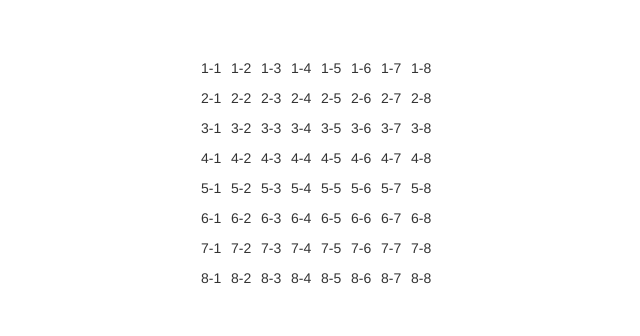
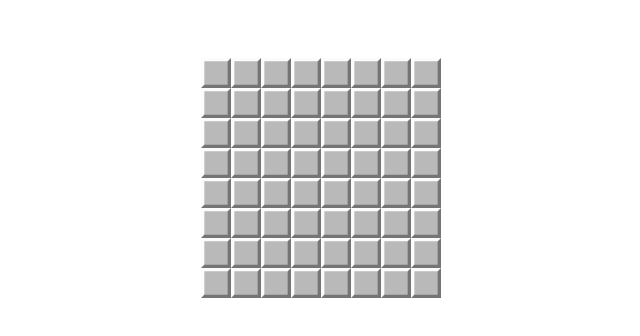
Before and after one commit to arfacamble/minesweeper-in-react, a React app: page / in a window 1280 px wide. Shown: the part 222-558 px from the top of the page, without its empty margins (319-959 px from the left). Built offline with nearby package versions, Linux system fonts and the light colour scheme.

Commit message:
displaying images on the cells

```diff
--- a/src/components/app.jsx
+++ b/src/components/app.jsx
@@ -10,70 +10,70 @@ class App extends Component {
       col: 8,
       row: 8,
       cells: [
-        { id: '1-1', mine: false, type: 1, display: 'unopened' },
-        { id: '1-2', mine: false, type: 1, display: 'unopened' },
-        { id: '1-3', mine: false, type: 0, display: 'unopened' },
-        { id: '1-4', mine: false, type: 1, display: 'unopened' },
-        { id: '1-5', mine: false, type: 2, display: 'unopened' },
-        { id: '1-6', mine: false, type: 3, display: 'unopened' },
-        { id: '1-7', mine: true, type: '*', display: 'unopened' },
-        { id: '1-8', mine: false, type: 1, display: 'unopened' },
-        { id: '2-1', mine: true, type: '*', display: 'unopened' },
-        { id: '2-2', mine: false, type: 1, display: 'unopened' },
-        { id: '2-3', mine: false, type: 0, display: 'unopened' },
-        { id: '2-4', mine: false, type: 1, display: 'unopened' },
-        { id: '2-5', mine: true, type: '*', display: 'unopened' },
-        { id: '2-6', mine: true, type: '*', display: 'unopened' },
-        { id: '2-7', mine: false, type: 2, display: 'unopened' },
-        { id: '2-8', mine: false, type: 1, display: 'unopened' },
-        { id: '3-1', mine: false, type: 1, display: 'unopened' },
-        { id: '3-2', mine: false, type: 1, display: 'unopened' },
-        { id: '3-3', mine: false, type: 0, display: 'unopened' },
-        { id: '3-4', mine: false, type: 1, display: 'unopened' },
-        { id: '3-5', mine: false, type: 2, display: 'unopened' },
-        { id: '3-6', mine: false, type: 2, display: 'unopened' },
-        { id: '3-7', mine: false, type: 2, display: 'unopened' },
-        { id: '3-8', mine: false, type: 1, display: 'unopened' },
-        { id: '4-1', mine: false, type: 0, display: 'unopened' },
-        { id: '4-2', mine: false, type: 1, display: 'unopened' },
-        { id: '4-3', mine: false, type: 2, display: 'unopened' },
-        { id: '4-4', mine: false, type: 2, display: 'unopened' },
-        { id: '4-5', mine: false, type: 1, display: 'unopened' },
-        { id: '4-6', mine: false, type: 0, display: 'unopened' },
-        { id: '4-7', mine: false, type: 1, display: 'unopened' },
-        { id: '4-8', mine: true, type: '*', display: 'unopened' },
-        { id: '5-1', mine: false, type: 0, display: 'unopened' },
-        { id: '5-2', mine: false, type: 1, display: 'unopened' },
-        { id: '5-3', mine: true, type: '*', display: 'unopened' },
-        { id: '5-4', mine: true, type: '*', display: 'unopened' },
-        { id: '5-5', mine: false, type: 1, display: 'unopened' },
-        { id: '5-6', mine: false, type: 0, display: 'unopened' },
-        { id: '5-7', mine: false, type: 2, display: 'unopened' },
-        { id: '5-8', mine: false, type: 2, display: 'unopened' },
-        { id: '6-1', mine: false, type: 0, display: 'unopened' },
-        { id: '6-2', mine: false, type: 1, display: 'unopened' },
-        { id: '6-3', mine: false, type: 2, display: 'unopened' },
-        { id: '6-4', mine: false, type: 2, display: 'unopened' },
-        { id: '6-5', mine: false, type: 1, display: 'unopened' },
-        { id: '6-6', mine: false, type: 0, display: 'unopened' },
-        { id: '6-7', mine: false, type: 1, display: 'unopened' },
-        { id: '6-8', mine: true, type: '*', display: 'unopened' },
-        { id: '7-1', mine: false, type: 1, display: 'unopened' },
-        { id: '7-2', mine: false, type: 1, display: 'unopened' },
-        { id: '7-3', mine: false, type: 1, display: 'unopened' },
-        { id: '7-4', mine: false, type: 0, display: 'unopened' },
-        { id: '7-5', mine: false, type: 1, display: 'unopened' },
-        { id: '7-6', mine: false, type: 1, display: 'unopened' },
-        { id: '7-7', mine: false, type: 2, display: 'unopened' },
-        { id: '7-8', mine: false, type: 1, display: 'unopened' },
-        { id: '8-1', mine: false, type: 1, display: 'unopened' },
-        { id: '8-2', mine: true, type: '*', display: 'unopened' },
-        { id: '8-3', mine: false, type: 1, display: 'unopened' },
-        { id: '8-4', mine: false, type: 0, display: 'unopened' },
-        { id: '8-5', mine: false, type: 1, display: 'unopened' },
-        { id: '8-6', mine: true, type: '*', display: 'unopened' },
-        { id: '8-7', mine: false, type: 1, display: 'unopened' },
-        { id: '8-8', mine: false, type: 0, display: 'unopened' }
+        { id: '1-1', mine: false, type: '1.svg', display: 'unopened.svg' },
+        { id: '1-2', mine: false, type: '1.svg', display: 'unopened.svg' },
+        { id: '1-3', mine: false, type: '0.svg', display: 'unopened.svg' },
+        { id: '1-4', mine: false, type: '1.svg', display: 'unopened.svg' },
+        { id: '1-5', mine: false, type: '2.svg', display: 'unopened.svg' },
+        { id: '1-6', mine: false, type: '3.svg', display: 'unopened.svg' },
+        { id: '1-7', mine: true, type: '*.png', display: 'unopened.svg' },
+        { id: '1-8', mine: false, type: '1.svg', display: 'unopened.svg' },
+        { id: '2-1', mine: true, type: '*.png', display: 'unopened.svg' },
+        { id: '2-2', mine: false, type: '1.svg', display: 'unopened.svg' },
+        { id: '2-3', mine: false, type: '0.svg', display: 'unopened.svg' },
+        { id: '2-4', mine: false, type: '1.svg', display: 'unopened.svg' },
+        { id: '2-5', mine: true, type: '*.png', display: 'unopened.svg' },
+        { id: '2-6', mine: true, type: '*.png', display: 'unopened.svg' },
+        { id: '2-7', mine: false, type: '2.svg', display: 'unopened.svg' },
+        { id: '2-8', mine: false, type: '1.svg', display: 'unopened.svg' },
+        { id: '3-1', mine: false, type: '1.svg', display: 'unopened.svg' },
+        { id: '3-2', mine: false, type: '1.svg', display: 'unopened.svg' },
+        { id: '3-3', mine: false, type: '0.svg', display: 'unopened.svg' },
+        { id: '3-4', mine: false, type: '1.svg', display: 'unopened.svg' },
+        { id: '3-5', mine: false, type: '2.svg', display: 'unopened.svg' },
+        { id: '3-6', mine: false, type: '2.svg', display: 'unopened.svg' },
+        { id: '3-7', mine: false, type: '2.svg', display: 'unopened.svg' },
+        { id: '3-8', mine: false, type: '1.svg', display: 'unopened.svg' },
+        { id: '4-1', mine: false, type: '0.svg', display: 'unopened.svg' },
+        { id: '4-2', mine: false, type: '1.svg', display: 'unopened.svg' },
+        { id: '4-3', mine: false, type: '2.svg', display: 'unopened.svg' },
+        { id: '4-4', mine: false, type: '2.svg', display: 'unopened.svg' },
+        { id: '4-5', mine: false, type: '1.svg', display: 'unopened.svg' },
+        { id: '4-6', mine: false, type: '0.svg', display: 'unopened.svg' },
+        { id: '4-7', mine: false, type: '1.svg', display: 'unopened.svg' },
+        { id: '4-8', mine: true, type: '*.png', display: 'unopened.svg' },
+        { id: '5-1', mine: false, type: '0.svg', display: 'unopened.svg' },
+        { id: '5-2', mine: false, type: '1.svg', display: 'unopened.svg' },
+        { id: '5-3', mine: true, type: '*.png', display: 'unopened.svg' },
+        { id: '5-4', mine: true, type: '*.png', display: 'unopened.svg' },
+        { id: '5-5', mine: false, type: '1.svg', display: 'unopened.svg' },
+        { id: '5-6', mine: false, type: '0.svg', display: 'unopened.svg' },
+        { id: '5-7', mine: false, type: '2.svg', display: 'unopened.svg' },
+        { id: '5-8', mine: false, type: '2.svg', display: 'unopened.svg' },
+        { id: '6-1', mine: false, type: '0.svg', display: 'unopened.svg' },
+        { id: '6-2', mine: false, type: '1.svg', display: 'unopened.svg' },
+        { id: '6-3', mine: false, type: '2.svg', display: 'unopened.svg' },
+        { id: '6-4', mine: false, type: '2.svg', display: 'unopened.svg' },
+        { id: '6-5', mine: false, type: '1.svg', display: 'unopened.svg' },
+        { id: '6-6', mine: false, type: '0.svg', display: 'unopened.svg' },
+        { id: '6-7', mine: false, type: '1.svg', display: 'unopened.svg' },
+        { id: '6-8', mine: true, type: '*.png', display: 'unopened.svg' },
+        { id: '7-1', mine: false, type: '1.svg', display: 'unopened.svg' },
+        { id: '7-2', mine: false, type: '1.svg', display: 'unopened.svg' },
+        { id: '7-3', mine: false, type: '1.svg', display: 'unopened.svg' },
+        { id: '7-4', mine: false, type: '0.svg', display: 'unopened.svg' },
+        { id: '7-5', mine: false, type: '1.svg', display: 'unopened.svg' },
+        { id: '7-6', mine: false, type: '1.svg', display: 'unopened.svg' },
+        { id: '7-7', mine: false, type: '2.svg', display: 'unopened.svg' },
+        { id: '7-8', mine: false, type: '1.svg', display: 'unopened.svg' },
+        { id: '8-1', mine: false, type: '1.svg', display: 'unopened.svg' },
+        { id: '8-2', mine: true, type: '*.png', display: 'unopened.svg' },
+        { id: '8-3', mine: false, type: '1.svg', display: 'unopened.svg' },
+        { id: '8-4', mine: false, type: '0.svg', display: 'unopened.svg' },
+        { id: '8-5', mine: false, type: '1.svg', display: 'unopened.svg' },
+        { id: '8-6', mine: true, type: '*.png', display: 'unopened.svg' },
+        { id: '8-7', mine: false, type: '1.svg', display: 'unopened.svg' },
+        { id: '8-8', mine: false, type: '0.svg', display: 'unopened.svg' }
       ]
     };
   }
--- a/src/components/cell.jsx
+++ b/src/components/cell.jsx
@@ -8,9 +8,11 @@ class Cell extends Component {
   render() {
     const { details } = this.props;
     return (
-      <div>
-        <p>{`${details.id}`}</p>
-      </div>
+      <div style={{
+        backgroundImage: `url(../../assets/${details.display})`,
+        backgroundSize: 'cover'
+      }}
+      />
     );
   }
 }
--- a/src/components/grid.jsx
+++ b/src/components/grid.jsx
@@ -19,8 +19,9 @@ class Grid extends Component {
         display: 'grid',
         gridTemplateColumns: `repeat(${col}, 30px)`,
         gridTemplateRows: `repeat(${row}, 30px)`
-      }}>
-        {cells.map(cell => <Cell details={cell} key={cell.id}/>)}
+      }}
+      >
+        {cells.map(cell => <Cell details={cell} key={cell.id} />)}
       </div>
     );
   }
```
